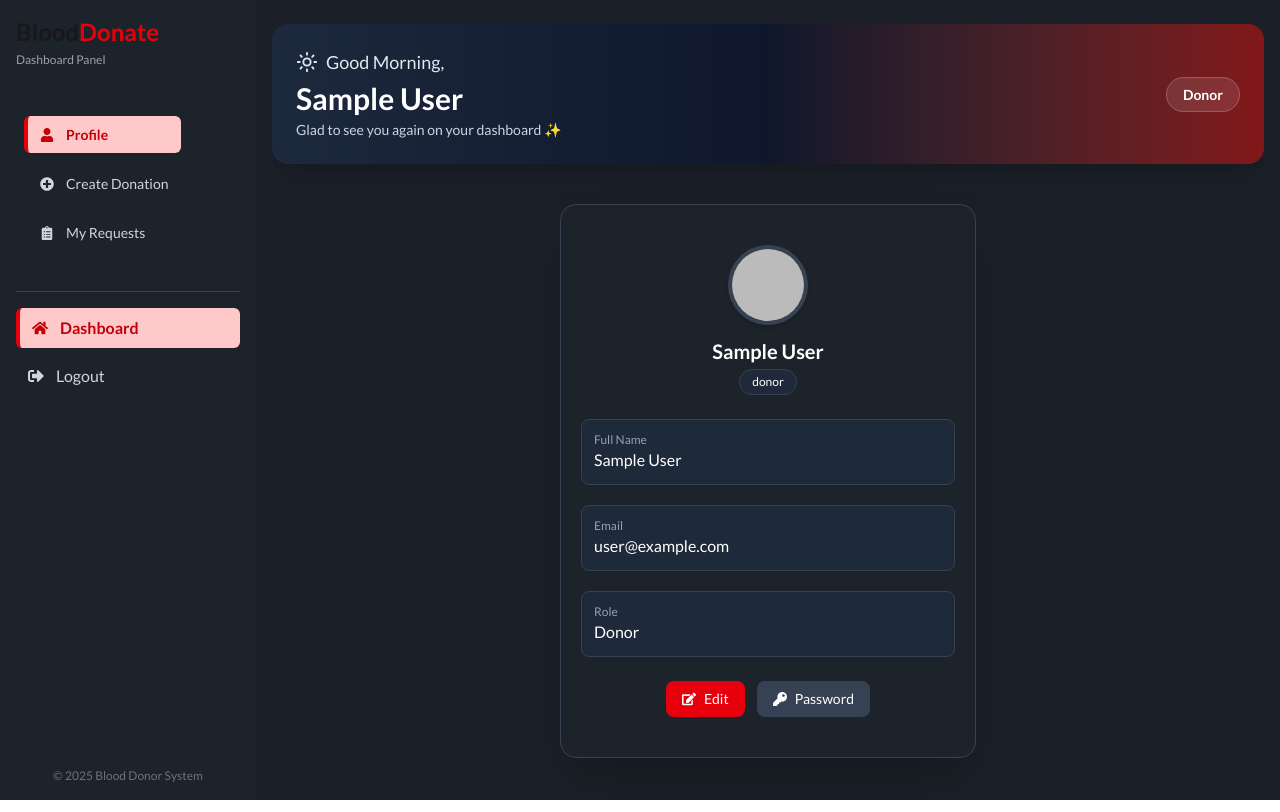
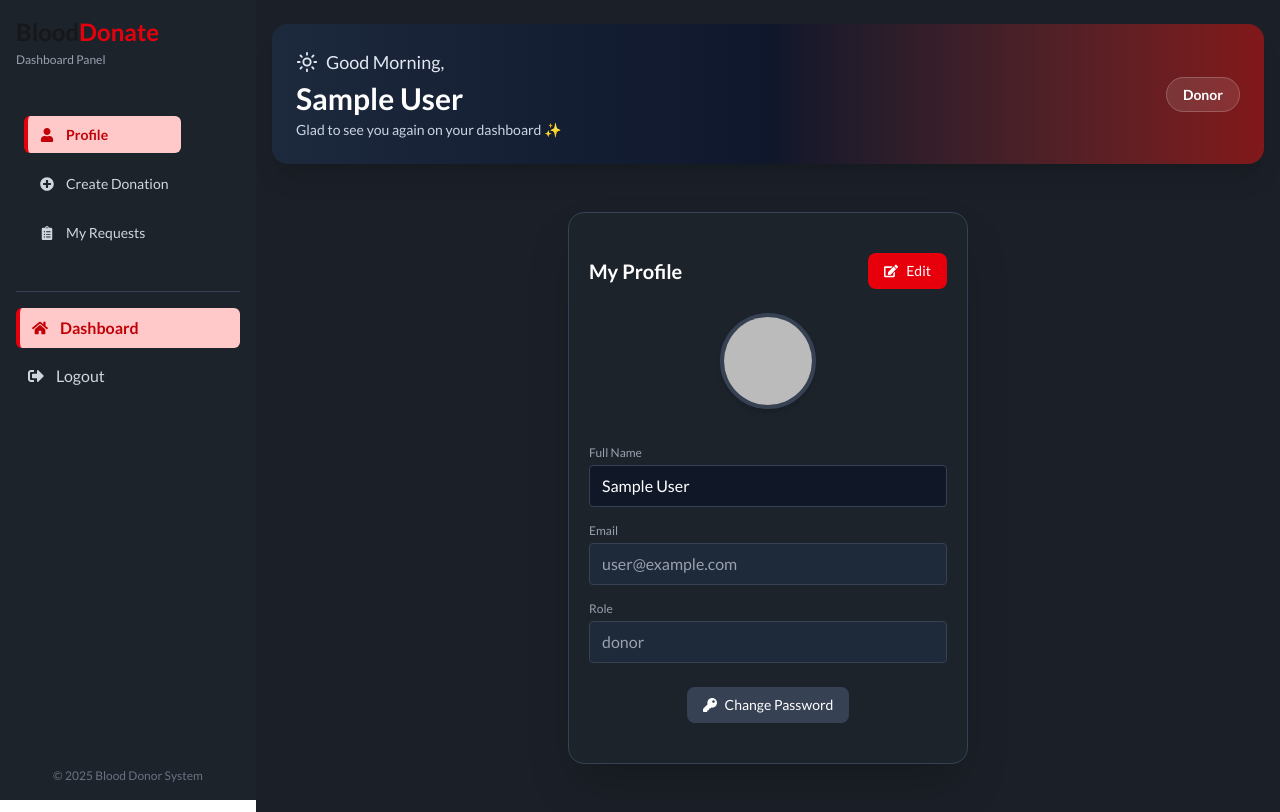
Before and after one commit to nazmulHuda121/Blood_Donate_client, a React (Vite) app: page /dashboard/profile in a window 1280 px wide. Built offline with nearby package versions, Linux system fonts and the light colour scheme; no server answers; sample sign-in values are in the browser's storage.

Commit message:
prepare for deploy

```diff
--- a/src/Pages/Dashboard/DashboardHome.jsx
+++ b/src/Pages/Dashboard/DashboardHome.jsx
@@ -1,31 +1,80 @@
 import React from 'react';
-import { Sun, Moon, CloudSun } from 'lucide-react';
 import { Link } from 'react-router';
 import useAuth from '../../hooks/useAuth';
 import useAxios from '../../hooks/useAxios';
-import { useQuery } from '@tanstack/react-query';
+import { useQuery, useQueryClient } from '@tanstack/react-query';
 import useRole from '../../hooks/useRoles';
+import Swal from 'sweetalert2';
 
 const DashboardHome = () => {
   const { user } = useAuth() || {};
+  const { role } = useRole();
   const axios = useAxios();
-  const { role } = useRole();
+  const queryClient = useQueryClient();
 
   /* ===== Fetch last 3 donation requests ===== */
   const { data: donations = [] } = useQuery({
     queryKey: ['recent-donations', user?.email],
     enabled: role === 'donor' && !!user?.email,
     queryFn: async () => {
-      const res = await axios.get(
-        `/donation-request?email=${user.email}&limit=3`
-      );
+      const res = await axios.get(`/donation-request`, {
+        params: { email: user.email, limit: 3 },
+      });
       return res.data;
     },
   });
 
+  /* ===== Handle Status Update ===== */
+  const handleStatusUpdate = async (id, status) => {
+    try {
+      await axios.patch(`/donation-request/${id}/status`, { status });
+      Swal.fire('Updated!', `Donation status set to ${status}`, 'success');
+      queryClient.invalidateQueries(['recent-donations', user?.email]);
+    } catch (err) {
+      Swal.fire('Error!', 'Could not update status', 'error');
+    }
+  };
+
+  /* ===== Handle Delete Donation ===== */
+  const handleDelete = (id) => {
+    Swal.fire({
+      title: 'Are you sure?',
+      text: 'This donation request will be deleted permanently!',
+      icon: 'warning',
+      showCancelButton: true,
+      confirmButtonText: 'Yes, delete it!',
+    }).then(async (result) => {
+      if (result.isConfirmed) {
+        try {
+          await axios.delete(`/donation-request/${id}`);
+          Swal.fire(
+            'Deleted!',
+            'Your donation request has been deleted.',
+            'success'
+          );
+          queryClient.invalidateQueries(['recent-donations', user?.email]);
+        } catch (err) {
+          Swal.fire('Error!', 'Failed to delete request', 'error');
+        }
+      }
+    });
+  };
+
   return (
-    <div>
-      {/* ================= Recent Donation Requests ================= */}
+    <div className="space-y-6">
+      {/* Welcome Section */}
+      {role === 'donor' && (
+        <div className="bg-[#1d232b] text-white rounded-xl p-6 shadow-lg">
+          <h1 className="text-2xl font-bold">
+            Welcome, {user?.displayName || 'Donor'}!
+          </h1>
+          <p className="text-gray-400 mt-2">
+            Here are your recent donation requests.
+          </p>
+        </div>
+      )}
+
+      {/* Recent Donation Requests */}
       {role === 'donor' && donations.length > 0 && (
         <div className="bg-[#1d232b] rounded-xl p-6 shadow-lg">
           <h2 className="text-xl font-semibold text-white mb-4">
@@ -33,7 +82,7 @@ const DashboardHome = () => {
           </h2>
 
           <div className="overflow-x-auto">
-            <table className="table text-sm">
+            <table className="table text-sm w-full">
               <thead className="text-gray-300">
                 <tr>
                   <th>Recipient</th>
@@ -57,16 +106,14 @@ const DashboardHome = () => {
                     <td>{d.donationDate}</td>
                     <td>{d.donationTime}</td>
                     <td>{d.bloodGroup}</td>
-
-                    {/* Status */}
                     <td className="capitalize font-medium">{d.status}</td>
 
                     {/* Donor Info */}
                     <td>
                       {d.status === 'inprogress' ? (
                         <div className="text-xs">
-                          <p>{d.donorName}</p>
-                          <p className="text-gray-400">{d.donorEmail}</p>
+                          <p>{user.displayName}</p>
+                          <p className="text-gray-400">{user.email}</p>
                         </div>
                       ) : (
                         '-'
@@ -89,14 +136,27 @@ const DashboardHome = () => {
                         View
                       </Link>
 
-                      <button className="btn btn-xs btn-error">Delete</button>
+                      <button
+                        onClick={() => handleDelete(d._id)}
+                        className="btn btn-xs btn-error"
+                      >
+                        Delete
+                      </button>
 
                       {d.status === 'inprogress' && (
                         <>
-                          <button className="btn btn-xs btn-success">
+                          <button
+                            onClick={() => handleStatusUpdate(d._id, 'done')}
+                            className="btn btn-xs btn-success"
+                          >
                             Done
                           </button>
-                          <button className="btn btn-xs btn-warning">
+                          <button
+                            onClick={() =>
+                              handleStatusUpdate(d._id, 'canceled')
+                            }
+                            className="btn btn-xs btn-warning"
+                          >
                             Cancel
                           </button>
                         </>
--- a/src/Pages/Dashboard/Profile.jsx
+++ b/src/Pages/Dashboard/Profile.jsx
@@ -1,59 +1,138 @@
+import { useState, useEffect } from 'react';
 import useAuth from '../../hooks/useAuth';
-import { FaEdit, FaKey } from 'react-icons/fa';
 import useRole from '../../hooks/useRoles';
+import useAxios from '../../hooks/useAxios';
+import { FaEdit, FaSave, FaKey } from 'react-icons/fa';
 
 const Profile = () => {
   const { user } = useAuth() || {};
   const { role } = useRole();
-  console.log(user);
+  const axios = useAxios();
+
+  const [editMode, setEditMode] = useState(false);
+  const [formData, setFormData] = useState({
+    displayName: '',
+    district: '',
+    upazila: '',
+    bloodGroup: '',
+    photoURL: '',
+  });
+
+  // Initialize form data with user info
+  useEffect(() => {
+    if (user) {
+      setFormData({
+        displayName: user.displayName || '',
+        district: user.district || '',
+        upazila: user.upazila || '',
+        bloodGroup: user.bloodGroup || '',
+        photoURL: user.photoURL || '',
+      });
+    }
+  }, [user]);
+
+  const handleChange = (e) => {
+    const { name, value } = e.target;
+    setFormData({ ...formData, [name]: value });
+  };
+
+  console.log(formData);
+
+  const handleSave = async () => {
+    try {
+      // PATCH request to update user info
+      const res = await axios.patch(`/user/${user.email}`, formData);
+      console.log('Profile updated:', res.data);
+      setEditMode(false);
+      // Optionally, refresh user context here
+    } catch (err) {
+      console.error('Update failed:', err);
+    }
+  };
 
   return (
-    <div className="max-w-md mx-auto p-4">
-      {/* Card */}
+    <div className="max-w-md mx-auto p-6">
       <div className="bg-[#1d232b] text-white rounded-2xl shadow-2xl py-10 px-5 border border-gray-700">
-        {/* User Avatar */}
-        <div className="flex flex-col items-center">
-          <img
-            src={user?.photoURL || 'https://i.pravatar.cc/80'}
-            className="w-20 h-20 rounded-full object-cover border-4 border-gray-700 shadow-md"
-          />
-          <h2 className="text-xl font-semibold mt-3">
-            {user?.displayName || 'Unknown User'}
-          </h2>
-
-          <span className="mt-1 px-3 py-1 text-xs bg-gray-800 border border-gray-700 rounded-full">
-            {role || 'User'}
-          </span>
+        {/* Header with Edit/Save */}
+        <div className="flex justify-between items-center mb-6">
+          <h2 className="text-xl font-semibold">My Profile</h2>
+          {editMode ? (
+            <button
+              onClick={handleSave}
+              className="flex items-center gap-2 px-4 py-2 rounded-lg bg-green-600 hover:bg-green-700 text-white text-sm font-medium transition"
+            >
+              <FaSave /> Save
+            </button>
+          ) : (
+            <button
+              onClick={() => setEditMode(true)}
+              className="flex items-center gap-2 px-4 py-2 rounded-lg bg-red-600 hover:bg-red-700 text-white text-sm font-medium transition"
+            >
+              <FaEdit /> Edit
+            </button>
+          )}
         </div>
 
-        {/* Info */}
-        <div className="mt-6 space-y-5">
-          <div className="bg-gray-800 p-3 rounded-lg border border-gray-700">
-            <p className="text-xs text-gray-400">Full Name</p>
-            <p className="text-base font-medium">
-              {user?.displayName || 'N/A'}
-            </p>
+        {/* User Avatar */}
+        <div className="flex flex-col items-center mb-6">
+          <img
+            src={formData.photoURL || 'https://i.pravatar.cc/80'}
+            className="w-24 h-24 rounded-full object-cover border-4 border-gray-700 shadow-md mb-3"
+          />
+          {editMode && (
+            <input
+              name="photoURL"
+              value={formData.photoURL}
+              onChange={handleChange}
+              placeholder="Avatar URL"
+              className="w-3/4 rounded bg-gray-800 px-2 py-1 text-white text-sm text-center"
+            />
+          )}
+        </div>
+
+        {/* Profile Form */}
+        <div className="space-y-4">
+          {/* Name */}
+          <div>
+            <label className="block text-xs text-gray-400 mb-1">
+              Full Name
+            </label>
+            <input
+              name="displayName"
+              value={formData.displayName}
+              onChange={handleChange}
+              disabled={!editMode}
+              className={`w-full px-3 py-2 rounded bg-gray-900 text-white border ${
+                editMode ? 'border-red-600' : 'border-gray-700'
+              }`}
+            />
           </div>
 
-          <div className="bg-gray-800 p-3 rounded-lg border border-gray-700">
-            <p className="text-xs text-gray-400">Email</p>
-            <p className="text-base font-medium">{user?.email || 'N/A'}</p>
+          {/* Email (readonly always) */}
+          <div>
+            <label className="block text-xs text-gray-400 mb-1">Email</label>
+            <input
+              value={user?.email || ''}
+              disabled
+              className="w-full px-3 py-2 rounded bg-gray-800 text-gray-400 border border-gray-700"
+            />
           </div>
 
-          <div className="bg-gray-800 p-3 rounded-lg border border-gray-700">
-            <p className="text-xs text-gray-400">Role</p>
-            <p className="text-base font-medium capitalize">{role}</p>
+          {/* Role */}
+          <div>
+            <label className="block text-xs text-gray-400 mb-1">Role</label>
+            <input
+              value={role || 'User'}
+              disabled
+              className="w-full px-3 py-2 rounded bg-gray-800 text-gray-400 border border-gray-700"
+            />
           </div>
         </div>
 
-        {/* Buttons */}
-        <div className="mt-6 flex justify-center gap-3">
-          <button className="flex items-center gap-2 px-4 py-2 rounded-lg bg-red-600 hover:bg-red-700 text-white text-sm font-medium transition">
-            <FaEdit /> Edit
-          </button>
-
+        {/* Password Button */}
+        <div className="mt-6 flex justify-center">
           <button className="flex items-center gap-2 px-4 py-2 rounded-lg bg-gray-700 hover:bg-gray-600 text-white text-sm font-medium transition">
-            <FaKey /> Password
+            <FaKey /> Change Password
           </button>
         </div>
       </div>
--- a/src/Pages/Shared/Navbar.jsx
+++ b/src/Pages/Shared/Navbar.jsx
@@ -116,7 +116,7 @@ const Navbar = () => {
 
       {/* Mobile Drawer */}
       <div
-        className={`fixed inset-y-0 right-0 w-72 bg-black text-white z-50 transform transition-transform duration-300 ${
+        className={`fixed inset-y-0 right-0 w-72 bg-black text-white z-50 transform transition-transform duration-300 hidden ${
           drawerOpen ? 'translate-x-0' : 'translate-x-full'
         }`}
       >
--- a/src/hooks/useAxios.jsx
+++ b/src/hooks/useAxios.jsx
@@ -1,7 +1,7 @@
 import axios from 'axios';
 
 const axiosInstance = axios.create({
-  baseURL: 'http://localhost:5000/',
+  baseURL: 'https://blood-donate-server-ten.vercel.app/',
 });
 
 const useAxios = () => {
```
